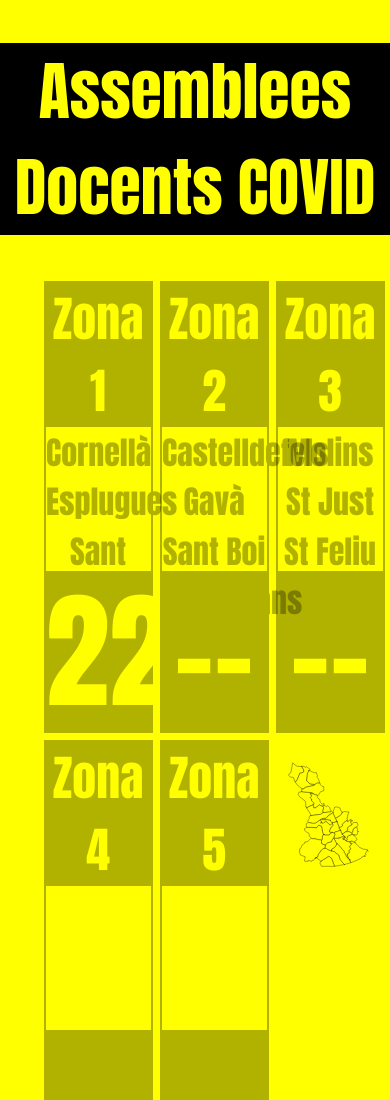
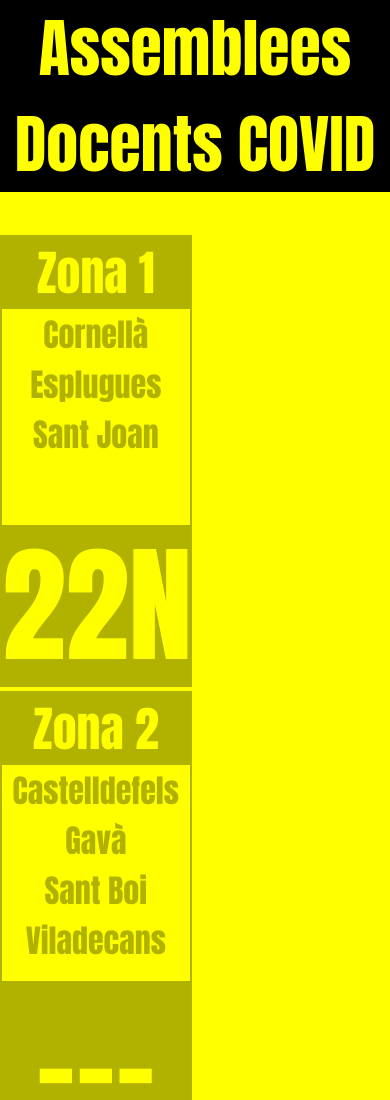
Before and after one commit to adc-baixllobregat/zones, a plain HTML site: page index.html in a window 390 px wide. Shown: the top 1100 px of the page. Drawn offline with Linux system fonts and the light colour scheme.

Commit message:
Add files via upload

```diff
--- a/index.html
+++ b/index.html
@@ -18,26 +18,38 @@
       color: yellow;
       font-size: 4rem;
       text-align: center;
+      margin-top:0;
     }
     ul {
       text-align: center;
+      margin:0;
+      padding:0 ;
     }
+
     li {
       position: relative;
       display: block;
-      width: 30%;
-      background: orange:
+      width: 31%;
       float: left;
       font-size: 2rem;
       list-style-type: none;
-      float: left;
       height: 28rem;
-      margin: 1%;
+      margin: 0 1% 1% 0;
       border: solid 2px black;
       opacity: 0.3;
     }
     li:hover {
       opacity: 1;
+    }
+    @media (max-width: 640px) {
+      li {
+      width:100%;
+      }
+    }
+    @media (max-width: 960px) {
+      li {
+      width:48.1%;
+      }
     }
     h2 {
       background: black;
```
